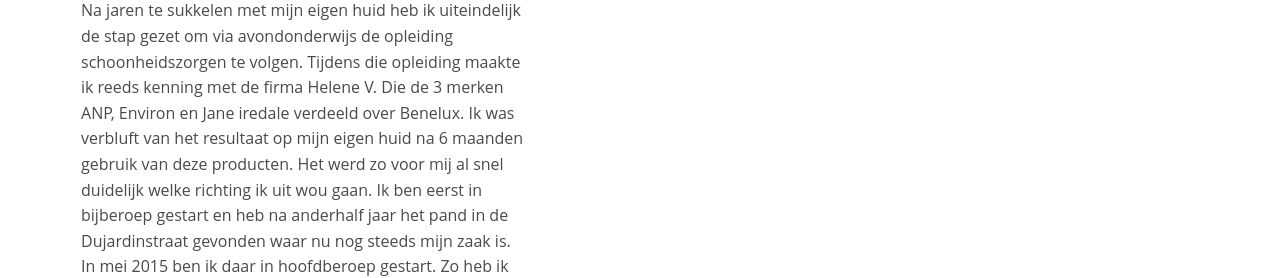
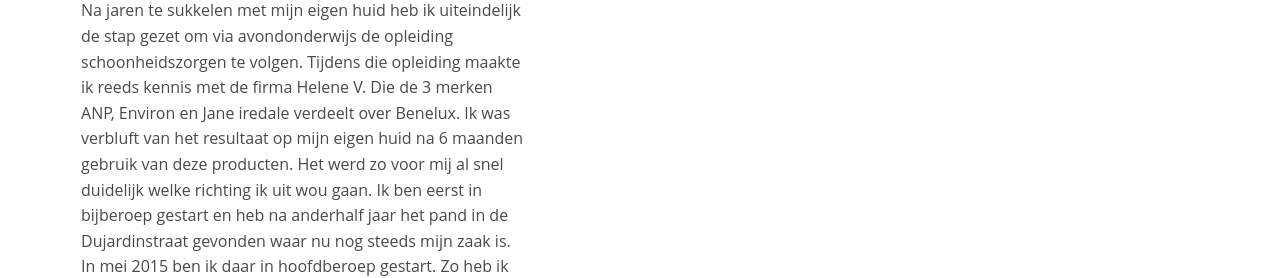
Before and after one commit to acandael/anniek, a Jekyll site: the page built from over-anniek.html, in a window 1280 px wide and 900 px high, scrolled down 514 px. Shown: the part 261-539 px from the top of the window. Built offline with Jekyll 4.4.1, drawn with Linux system fonts in a browser that asks for light colours; some of the changed text lies outside the part shown.

Commit message:
fix typos

```diff
--- a/over-anniek.html
+++ b/over-anniek.html
@@ -9,7 +9,7 @@
   <div class="content">
     <h2>Een Gezonde Huid Voor Iedereen</h2>
     <p class="bodytext">Mijn zaak is geen klassiek schoonheidsinstituut of schoonheidssalon maar een Skinstituut of Skincare center.  Mijn missie is een gezonde huid voor iedereen, je hebt er tenslotte maar een voor de rest van je leven.  Als kind verkondigde ik al dat ik "schoonheidsspecialiste" zou worden maar mijn middelbare studies leidden niet direct die richting uit waardoor ik eerst een carriere in de logistieke sector gemaakt heb. Mijn passie voor schoonheidszorgen ging echter nooit weg, jaren was ik klant in verschillende instituten en steeds bleef ik op zoek gaan naar een product die mijn huid kon vooruit helpen, met weinig of geen resultaat.</p>
-    <p class="bodytext">Na jaren te sukkelen met mijn eigen huid heb ik uiteindelijk de stap gezet om via avondonderwijs de opleiding schoonheidszorgen  te volgen.  Tijdens die opleiding maakte ik reeds kenning met de firma Helene V. Die de 3 merken ANP, Environ en Jane iredale verdeeld over Benelux. Ik was verbluft van het resultaat op mijn eigen huid na 6 maanden gebruik van deze producten. Het werd zo voor mij al snel duidelijk welke richting ik uit wou gaan.  Ik ben eerst in bijberoep gestart en heb na anderhalf jaar het pand in de Dujardinstraat gevonden waar nu nog steeds mijn zaak is.  In mei 2015 ben ik daar in hoofdberoep gestart. Zo heb ik sinds enkele jaren van veel klanten een Happy Skin Fan kunnen maken.  ons motto: <strong>#healthyskinhappyme</strong></p>
+    <p class="bodytext">Na jaren te sukkelen met mijn eigen huid heb ik uiteindelijk de stap gezet om via avondonderwijs de opleiding schoonheidszorgen  te volgen.  Tijdens die opleiding maakte ik reeds kennis met de firma Helene V. Die de 3 merken ANP, Environ en Jane iredale verdeelt over Benelux. Ik was verbluft van het resultaat op mijn eigen huid na 6 maanden gebruik van deze producten. Het werd zo voor mij al snel duidelijk welke richting ik uit wou gaan.  Ik ben eerst in bijberoep gestart en heb na anderhalf jaar het pand in de Dujardinstraat gevonden waar nu nog steeds mijn zaak is.  In mei 2015 ben ik daar in hoofdberoep gestart. Zo heb ik sinds enkele jaren van veel klanten een Happy Skin Fan kunnen maken.  ons motto: <strong>#healthyskinhappyme</strong></p>
     <p class="bodytext">Jij en je huid: jullie zijn er voor elkaar. En Hélène V wil jullie samen met mij allebei zien stralen. We willen je inspireren, begeleiden en coachen om je huid optimaal te verzorgen en gezond te maken. Want van een gezonde huid ga je vanzelf stralen. kies jij voor een gezonde, mooie en stralende huid, dan zit je bij ons aan het goede adres!</p>
     <p class="bodytext">Je kunt mij een groot plezier doen door mij te volgen op <a class="action" href="https://www.facebook.com/pages/Anniek-Lambrecht-Schoonheidsspecialiste/531106993649513?ref=hl">Facebook</a> en <a class="action" href="https://www.instagram.com/annieklambrecht/">Instagram</a></p>
   </div>
```
Also changed, not shown: 1 other file.
